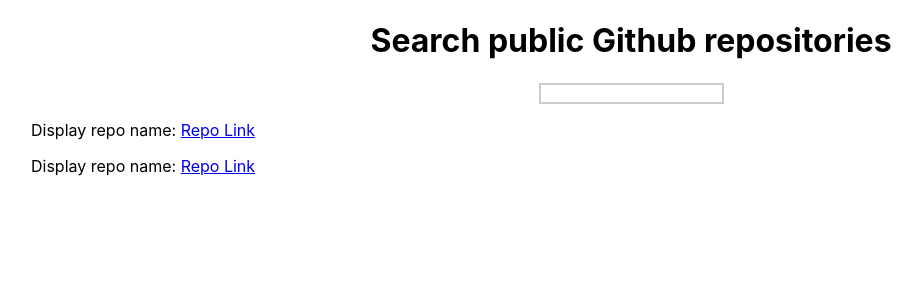
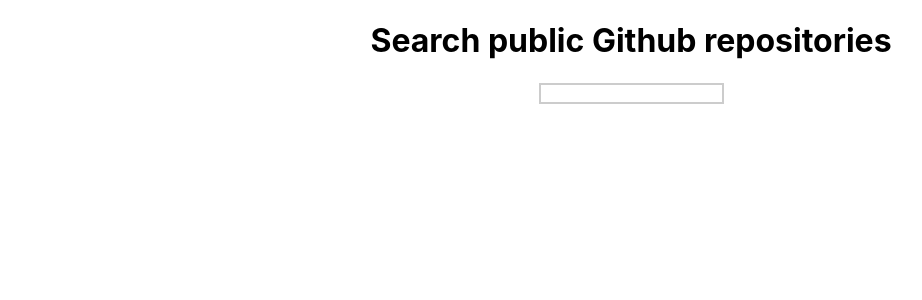
Before and after one commit to weiwenl/structo-technical, a React (Create React App) app: page / in a window 1280 px wide. Shown: the top 300 px of the page, without its empty margins (9-931 px from the left). Built offline with nearby package versions, Linux system fonts and the light colour scheme.

Commit message:
display result with anchor links

```diff
--- a/src/App.js
+++ b/src/App.js
@@ -9,16 +9,21 @@
 class App extends Component {
   state = {
     searchQuery: "",
-    repositories: []
+    repos: []
   }
 
   inputChangeHandler = (event) => {
     let searchTerm = event.target.value;
     console.log("search query", event.target.value);
+    this.setState({
+      searchQuery: event.target.value
+    });
     let url = 'https://api.github.com/search/repositories?q=' + searchTerm;
     axios.get(url)
     .then(response => {
-      console.log(response)
+      this.setState({
+        repos: response.data.items
+      });
     });
     event.preventDefault();
   }
@@ -29,7 +34,7 @@
       <div className="App">
         <h1>Search public Github repositories</h1>
         <UserInput input={"Type something"} changed={this.inputChangeHandler}/>
-        <DataOutput />
+        <DataOutput data={this.state.repos}/>
       </div>
     );
   }
--- a/src/DataOutput/DataOutput.js
+++ b/src/DataOutput/DataOutput.js
@@ -5,17 +5,19 @@
     listStyleType: 'none',
     textAlign: 'left'
   }
+
   return(
-    <Fragment>
-      <ul style={outputStyles}>
-        <li>
-          <p>Display repo name: <a href="#">Repo Link</a></p>
-        </li>
-        <li>
-          <p>Display repo name: <a href="#">Repo Link</a></p>
-        </li>
+      <Fragment>
+        <ul style={outputStyles}>
+        {props.data?
+          props.data.map((item, index) => (
+          <li key={index}>
+            <a href={item.html_url} target="_blank" rel='noopener noreferrer' >{item.name}</a>
+          </li>
+        )) : null
+        }
       </ul>
-    </Fragment>
+      </Fragment>
   );
 }
 
```
